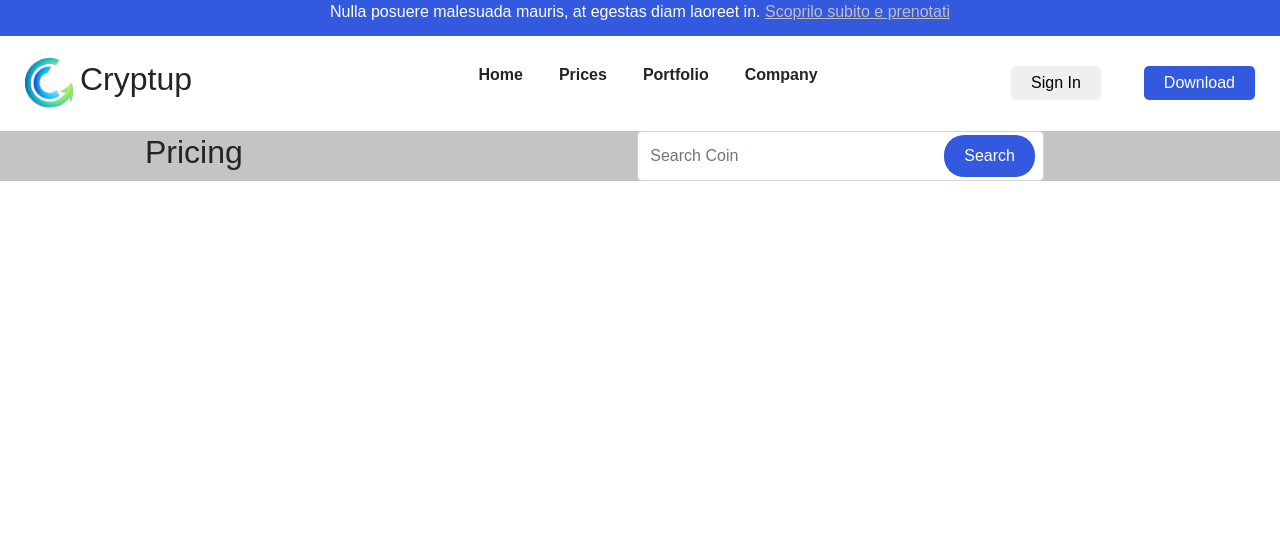
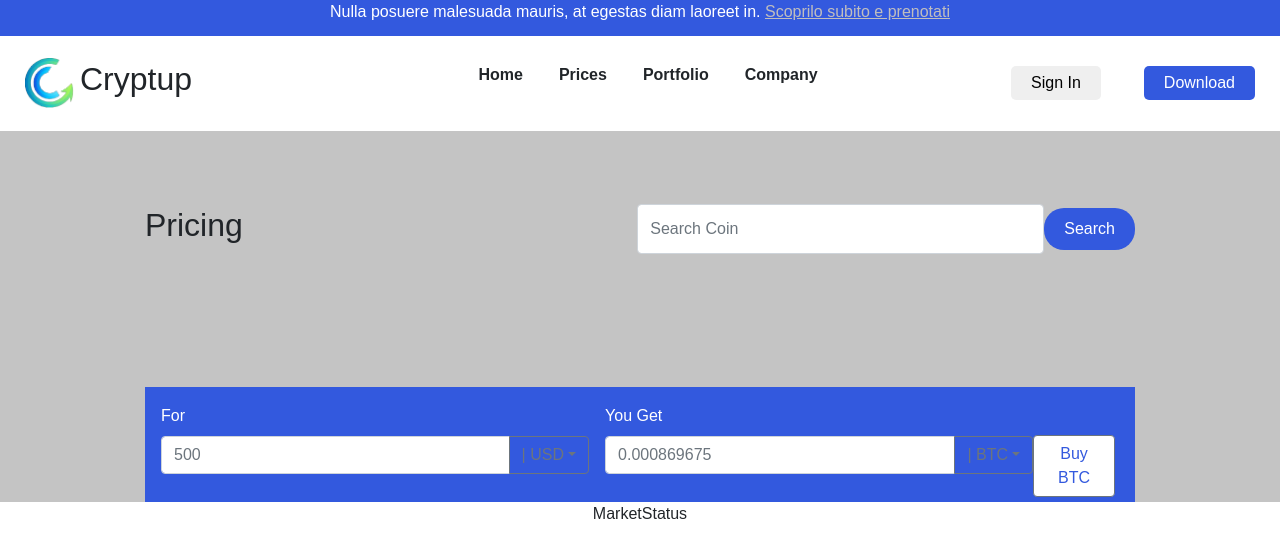
Before and after one commit to rased100/Crypto-Currency-client, a React (Create React App) app: page / in a window 1280 px wide. Shown: the top 558 px of the page. Built offline with nearby package versions, Linux system fonts and the light colour scheme.

Commit message:
header finish

```diff
--- a/src/App.js
+++ b/src/App.js
@@ -1,10 +1,12 @@
 import './App.css';
 import Header from './pages/Header/Header';
+import MarketStatus from './pages/MarketStatus/MarketStatus';
 
 function App() {
   return (
     <div className="App">
       <Header></Header>
+      <MarketStatus></MarketStatus>
     </div>
   );
 }
--- a/src/pages/HeaderComponent/HeaderComponent.css
+++ b/src/pages/HeaderComponent/HeaderComponent.css
@@ -4,7 +4,10 @@
 .headerComponent{
     margin-left: 145px;
     margin-right: 145px;
-
+}
+.headerMargin{
+    margin-top: 73px;
+    margin-bottom: 133px;
 }
 .inputCoin{
     height: 50px;
@@ -12,8 +15,8 @@
     z-index: 1;
 }
 .inputBtn{
-    position: relative;
-    left: -100px;
+    /* position: relative;
+    left: -100px; */
     height: 42px;
     margin-top: 4px;
     background-color: #3359DE;
@@ -24,3 +27,31 @@
     padding-right: 20px;
     z-index: 2;
 }
+
+/* buy BTC */
+.btcBg{
+    /* position: relative;
+    top: 48px; */
+    background-color: #3359DE;
+    color: white;
+}
+.bColor{
+    color: white;
+}
+.inputMargin{
+    margin-left: 16px;
+    margin-right: 20px;
+}
+.inputUSD{
+    height: 81px;
+    width: 462px;
+    margin-left: 16px;
+    margin-top: 17px;
+    margin-bottom: 17px;
+}
+.usdBtcButton{
+    color: #3359DE;
+    background-color: white;
+    margin-top: 48px;
+    margin-right: 20px;
+}
--- a/src/pages/HeaderComponent/HeaderComponent.js
+++ b/src/pages/HeaderComponent/HeaderComponent.js
@@ -1,5 +1,5 @@
 import React from 'react';
-import { Button, FormControl, InputGroup } from 'react-bootstrap';
+import { Button, Dropdown, DropdownButton, Form, FormControl, InputGroup } from 'react-bootstrap';
 import './HeaderComponent.css';
 
 const HeaderComponent = () => {
@@ -7,19 +7,10 @@ const HeaderComponent = () => {
         <div className='headerComBg'>
             <div className='headerComponent'>
                 <div className='d-flex align-items-center justify-content-between'>
-                    <div>
+                    <div className='headerMargin'>
                         <h2>Pricing</h2>
                     </div>
-                    <div>
-                        {/* <InputGroup className="inputCoin">
-                            <FormControl
-                                placeholder="Search Coin"
-                                aria-label="Recipient's username"
-                                aria-describedby="basic-addon2"
-                            />
-                            <InputGroup.Text className='inputBtnGroup' id="basic-addon2"><button className='inputBtn'><span className='textBtn'>Search</span></button></InputGroup.Text>
-                        </InputGroup> */}
-
+                    <div className='headerMargin'>
                         <div className='d-flex'>
                             <InputGroup className="inputCoin">
                                 <FormControl
@@ -27,12 +18,62 @@ const HeaderComponent = () => {
                                     aria-label="Recipient's username"
                                     aria-describedby="basic-addon2"
                                 />
-
                             </InputGroup>
                             <Button className='inputBtn' variant="outline-secondary" id="button-addon2">
                                 Search
                             </Button>
                         </div>
+                    </div>
+                </div>
+
+                {/* buy BTC */}
+
+                <div className='btcBg d-flex justify-content-between'>
+                    <div className="inputUSD text-start">
+                        <Form.Label className='text-start' htmlFor="basic-url">For</Form.Label>
+                        <InputGroup className="">
+                            <FormControl
+                                placeholder="500"
+                                aria-label="Recipient's username"
+                                aria-describedby="basic-addon2"
+                            />
+                            <DropdownButton
+                                variant="outline-secondary"
+                                title="| USD"
+                                id="input-group-dropdown-2"
+                                align="end"
+                            >
+                                <Dropdown.Item href="#">USD</Dropdown.Item>
+                                <Dropdown.Item href="#">BTC</Dropdown.Item>
+                            </DropdownButton>
+                        </InputGroup>
+
+                    </div>
+                    <div className="inputUSD text-start">
+                        <Form.Label className='text-start' htmlFor="basic-url">You Get</Form.Label>
+                        <InputGroup className="mb-3">
+                            <FormControl
+                                placeholder="0.000869675"
+                                aria-label="Recipient's username"
+                                aria-describedby="basic-addon2"
+                            />
+                            <DropdownButton
+
+                                variant="outline-secondary"
+                                title="| BTC"
+                                id="input-group-dropdown-2"
+                                align="end"
+                            >
+                                <Dropdown.Item className='bColor' href="#">USD</Dropdown.Item>
+                                <Dropdown.Item href="#">BTC</Dropdown.Item>
+                            </DropdownButton>
+                        </InputGroup>
+
+                    </div>
+                    <div>
+                        <Button className='usdBtcButton' variant="outline-secondary" id="button-addon2">
+                            Buy BTC
+                        </Button>
                     </div>
                 </div>
             </div>
--- /dev/null
+++ b/src/pages/MarketStatus/MarketStatus.js
@@ -0,0 +1,11 @@
+import React from 'react';
+
+const MarketStatus = () => {
+    return (
+        <div>
+            MarketStatus
+        </div>
+    );
+};
+
+export default MarketStatus;
```
